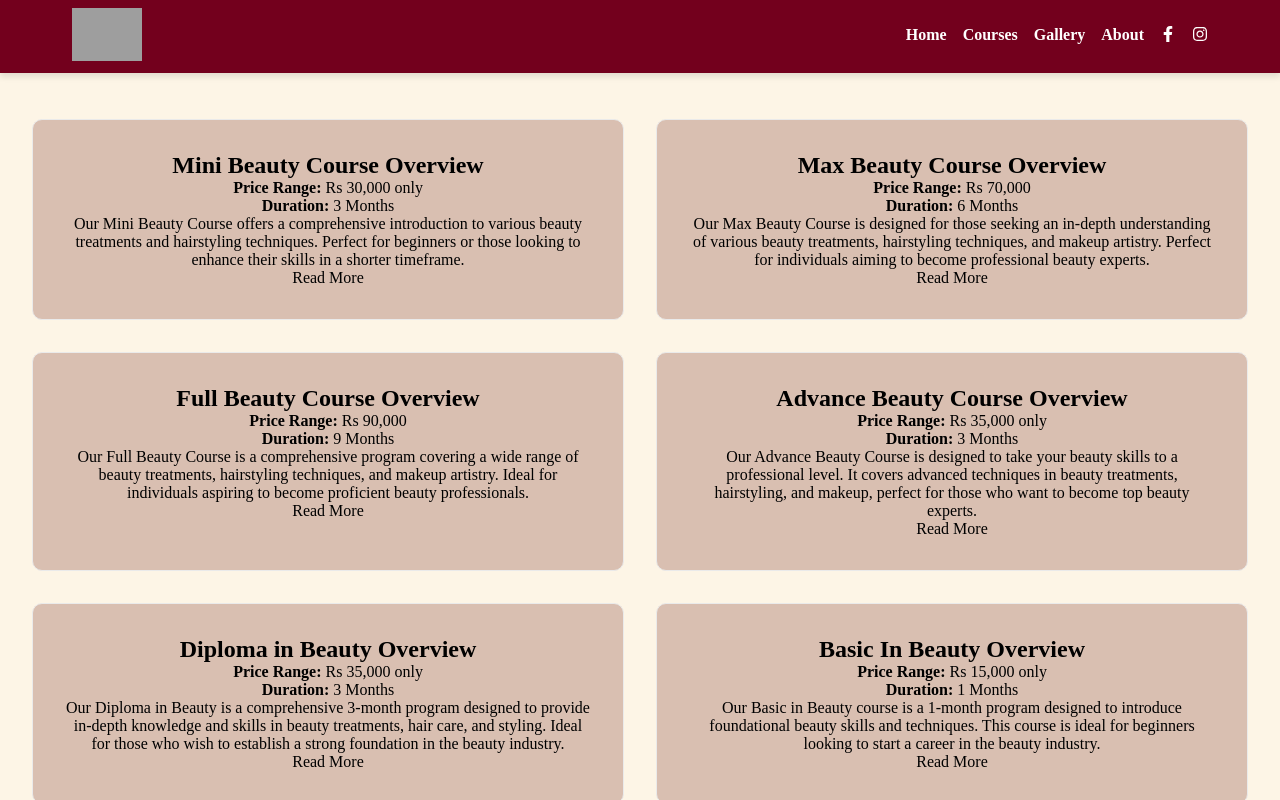
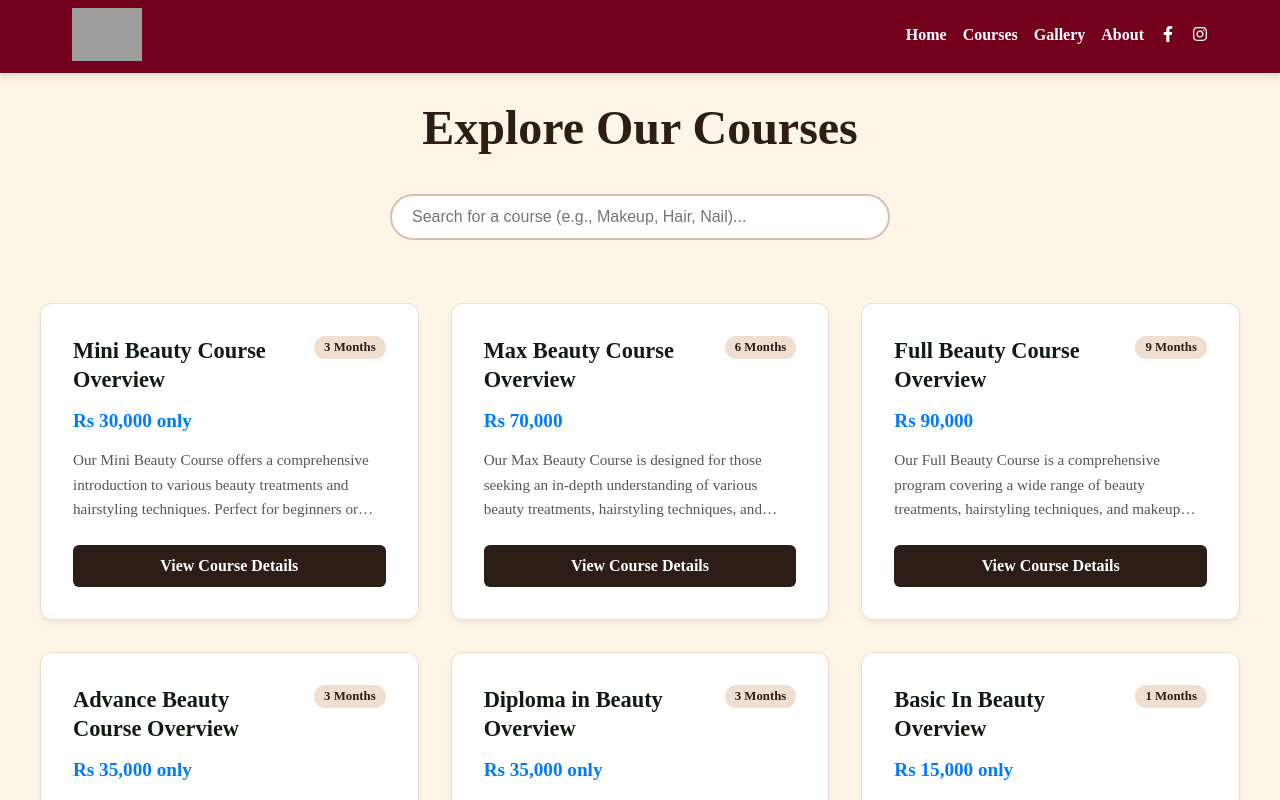
Before and after one commit to PriyankaShrestha/Vision-Beauty-Academy, a Next.js app: page /courses in a window 1280 px wide. Shown: the top 800 px of the page. Built offline with nearby package versions, Linux system fonts and the light colour scheme; grey boxes are pictures that could not be loaded.

Commit message:
Implemented search bar in Courses page.

```diff
--- a/pages/courses.js
+++ b/pages/courses.js
@@ -1,28 +1,72 @@
-import Header from '../components/header/header';
-import Footer from '../components/footer/footer';
-import styles from '../styles/courses.module.css';
-import Link from 'next/link';
-import { coursesData } from '../data/courseData';
+import { useState } from "react";
+import Header from "../components/header/header";
+import Footer from "../components/footer/footer";
+import styles from "../styles/courses.module.css";
+import Link from "next/link";
+import { coursesData } from "../data/courseData";
 
 export default function Courses() {
+  // STATE: Keeps track of what the user types in the search bar
+  const [searchTerm, setSearchTerm] = useState("");
+
+  // LOGIC: Filter the courses based on the search term
+  const filteredCourses = coursesData.filter((course) =>
+    course.mainType.toLowerCase().includes(searchTerm.toLowerCase()),
+  );
+
   return (
     <div className={styles.container}>
       <Header />
       <main className={styles.main}>
         <div className={styles.section}>
-                    <h1>Our Courses</h1>
+          <h1>Explore Our Courses</h1>
+
+          {/* DYNAMIC SEARCH BAR */}
+          <div className={styles.searchContainer}>
+            <input
+              type="text"
+              placeholder="Search for a course (e.g., Makeup, Hair, Nail)..."
+              className={styles.searchInput}
+              value={searchTerm}
+              onChange={(e) => setSearchTerm(e.target.value)}
+            />
+          </div>
+
           <div className={styles.courseList}>
-                        {coursesData.map((course) => (
+            {/* Render filtered courses instead of all courses */}
+            {filteredCourses.length > 0 ? (
+              filteredCourses.map((course) => (
                 <div className={styles.courseCard} key={course.id}>
+                  <div className={styles.cardHeader}>
                     <h2>{course.mainType}</h2>
-                                <p><strong>Price Range:</strong> {course.price}</p>
-                                <p><strong>Duration:</strong> {course.duration}</p>
-                                <p>{course.description}</p>
-                                <Link href={`/course/${course.id}`} className="read-more-btn">
-                                    Read More
+                    {/* Fallback to 'TBD' if price or duration is missing */}
+                    <span className={styles.badge}>
+                      {course.duration || "TBD"}
+                    </span>
+                  </div>
+
+                  <div className={styles.cardBody}>
+                    <p className={styles.price}>
+                      <strong>{course.price || "Price upon request"}</strong>
+                    </p>
+                    <p className={styles.description}>{course.description}</p>
+                  </div>
+
+                  <div className={styles.cardFooter}>
+                    <Link
+                      href={`/course/${course.id}`}
+                      className={styles.readMoreBtn}
+                    >
+                      View Course Details
                     </Link>
                   </div>
-                        ))}
+                </div>
+              ))
+            ) : (
+              <p className={styles.noResults}>
+                No courses found matching "{searchTerm}".
+              </p>
+            )}
           </div>
         </div>
       </main>
--- a/styles/courses.module.css
+++ b/styles/courses.module.css
@@ -1,5 +1,3 @@
-/* Gallery Styles */
-
 /* Main container */
 .container {
   background-color: #fdf5e6;
@@ -11,102 +9,162 @@
 
 /* Main content */
 .main {
-  margin: 2rem 2rem;
+  /* Added 100px of top padding to push content down below the fixed header */
+  padding: 100px 1rem 3rem 1rem;
   display: flex;
   flex-direction: column;
   align-items: center;
-  justify-content: center;
 }
 
-/* Section holding the course cards */
 .section {
   width: 100%;
+  max-width: 1200px; /* Constrains width on massive monitors */
 }
 
-/* Section heading */
 .section h1 {
-  font-size: 2.5rem;
-  color: #444;
+  font-size: clamp(
+    2rem,
+    5vw,
+    3rem
+  ); /* Fluid typography: scales with screen size */
+  color: #2c1e16;
   text-align: center;
-  margin-bottom: 40px;
+  margin-bottom: 1.5rem;
+  font-weight: 700;
 }
 
-/* List of courses */
+/* Search Bar Styles */
+.searchContainer {
+  display: flex;
+  justify-content: center;
+  margin-bottom: 3rem;
+
+  /* Sticky positioning magic */
+  position: sticky;
+  top: 80px; /* Sits just below your fixed header (adjust if your header is taller) */
+  z-index: 10; /* Ensures the search bar stays on top of the course cards */
+
+  /* Background and padding prevent cards from showing through the sides of the search bar */
+  background-color: #fdf5e6;
+  padding: 15px 0;
+}
+
+.searchInput {
+  width: 100%;
+  max-width: 500px;
+  padding: 12px 20px;
+  border: 2px solid #d9bfb1;
+  border-radius: 25px;
+  font-size: 1rem;
+  outline: none;
+  transition:
+    border-color 0.3s,
+    box-shadow 0.3s;
+}
+
+.searchInput:focus {
+  border-color: #007bff;
+  box-shadow: 0 0 8px rgba(0, 123, 255, 0.2);
+}
+
+.noResults {
+  text-align: center;
+  font-size: 1.2rem;
+  color: #666;
+  grid-column: 1 / -1; /* Spans across all grid columns */
+}
+
+/* List of courses - MODERN FLUID GRID */
 .courseList {
   display: grid;
-  grid-template-columns: repeat(2, 1fr);
+  /* This is magic: It automatically creates columns that are at least 300px wide, and fills the row. No media queries needed! */
+  grid-template-columns: repeat(auto-fit, minmax(320px, 1fr));
   gap: 2rem;
 }
 
 /* Individual course card */
 .courseCard {
+  display: flex;
+  flex-direction: column; /* Allows pushing the button to the bottom */
   padding: 2rem;
-  text-align: center;
-  border: 1px solid #eaeaea;
-  background-color: #d9bfb1;
-  color: #000000;
-  border-radius: 10px;
-  transition: transform 0.2s, box-shadow 0.3s;
+  border: 1px solid rgba(217, 191, 177, 0.5);
+  background-color: #ffffff; /* Changed from #d9bfb1 to white for cleaner readability */
+  border-radius: 12px;
+  transition:
+    transform 0.2s ease,
+    box-shadow 0.2s ease;
+  box-shadow: 0 4px 6px rgba(0, 0, 0, 0.05);
 }
 
 .courseCard:hover {
   transform: translateY(-5px);
-  box-shadow: 0 10px 20px rgba(0, 0, 0, 0.2);
-  background-color: #f0ded0;
+  box-shadow: 0 12px 24px rgba(0, 0, 0, 0.1);
 }
 
-/* Styling for lists of items (what's included) */
-.courseCard ul {
-  list-style-type: disc;
-  margin-left: 20px;
-  max-height: 100px; /* Limit height for long lists */
-  overflow-y: auto; /* Add scrolling if the list is too long */
-  padding-right: 10px;
+.cardHeader {
+  display: flex;
+  justify-content: space-between;
+  align-items: flex-start;
+  gap: 1rem;
+  margin-bottom: 1rem;
 }
 
-/* Scrollbar styling for long lists */
-.courseCard ul::-webkit-scrollbar {
-  width: 5px;
+.courseCard h2 {
+  font-size: 1.4rem;
+  color: #121b11;
+  margin: 0;
+  line-height: 1.3;
 }
 
-.courseCard ul::-webkit-scrollbar-thumb {
-  background-color: #ccc;
-  border-radius: 10px;
+.badge {
+  background-color: #f0ded0;
+  color: #2c1e16;
+  padding: 4px 10px;
+  border-radius: 20px;
+  font-size: 0.8rem;
+  font-weight: 600;
+  white-space: nowrap;
 }
 
-/* Truncate long list items */
-.courseCard ul li {
-  margin-bottom: 5px;
-  font-size: 0.9rem;
-  line-height: 1.3;
-  white-space: nowrap; /* Keep the list on one line */
-  overflow: hidden;
-  text-overflow: ellipsis; /* Add ellipsis (...) for long text */
+.cardBody {
+  flex-grow: 1; /* Pushes the footer/button to the bottom */
 }
 
-.read-more-btn {
-  display: inline-block;
-  background-color: #007bff;
+.price {
+  font-size: 1.2rem;
+  color: #007bff;
+  margin-bottom: 1rem;
+}
+
+.description {
+  color: #555;
+  font-size: 0.95rem;
+  line-height: 1.6;
+  margin-bottom: 1.5rem;
+  /* Truncates text to 3 lines so cards stay a uniform height */
+  display: -webkit-box;
+  -webkit-line-clamp: 3;
+  -webkit-box-orient: vertical;
+  overflow: hidden;
+}
+
+.cardFooter {
+  margin-top: auto;
+}
+
+.readMoreBtn {
+  display: block;
+  text-align: center;
+  background-color: #2c1e16; /* Switched from standard blue to match your earthy palette */
   color: white;
-  padding: 10px 15px;
+  padding: 12px 15px;
   text-decoration: none;
-  border-radius: 5px;
-  margin-top: 10px;
+  border-radius: 6px;
+  font-weight: 600;
   transition: background-color 0.3s ease;
 }
 
-.read-more-btn:hover {
-  background-color: #0056b3;
+.readMoreBtn:hover {
+  background-color: #d9bfb1;
+  color: #121b11;
 }
-
-/* Responsive Design */
-@media (max-width: 768px) {
-  .courseList {
-      flex-direction: column;
-      align-items: center;
-  }
-
-  .courseCard {
-      width: 90%;
-  }
-}
```
Lines whose indentation alone changed are shown as unchanged.
